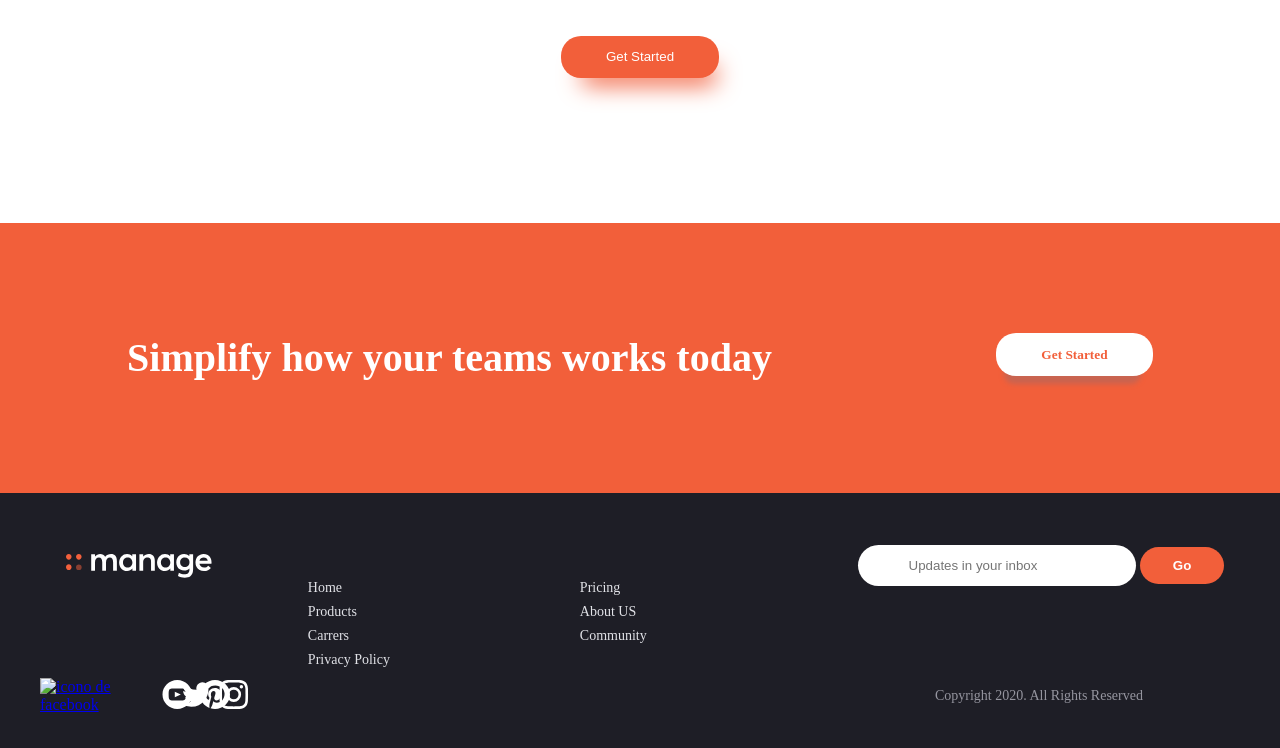
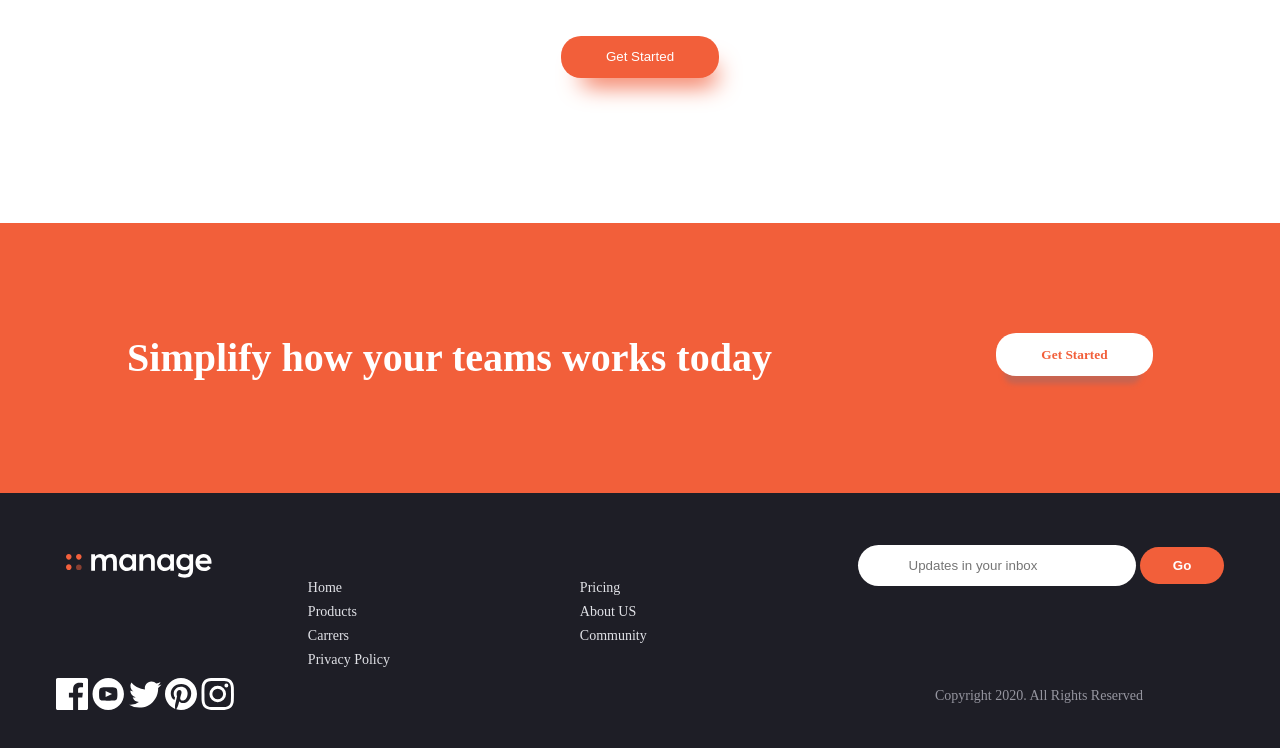
Before and after one commit to MiguelHG2351/Manage-Pages-landing-master, a website: page site/index.html in a window 1280 px wide. Shown: the part 1611-2359 px from the top of the page. Drawn offline with Linux system fonts and the light colour scheme; a web font is replaced by a local one.

Commit message:
Icono de facebook

```diff
--- a/site/index.html
+++ b/site/index.html
@@ -121,7 +121,7 @@
         <li><a href="#">Privacy Policy</a></li>
       </ul>
       <div class="social-media">
-        <a href="https://facebook.com" target="__blank"><img src="static/image/icon-facebook.svg" alt="icono de facebook"></a>
+        <a href="https://facebook.com" target="__blank"><img src="static/images/icon-facebook.svg" alt="icono de facebook"></a>
         <a href="https://youtube.com" target="__blank"><img src="static/images/icon-youtube.svg" alt="icono de youtube"></a>
         <a href="https://twitter.com" target="__blank"><img src="static/images/icon-twitter.svg" alt="Icono de twitter"></a>
         <a href="https://pinterest.com" target="__blank"><img src="static/images/icon-pinterest.svg" alt="Icono de pinterest"></a>
```
